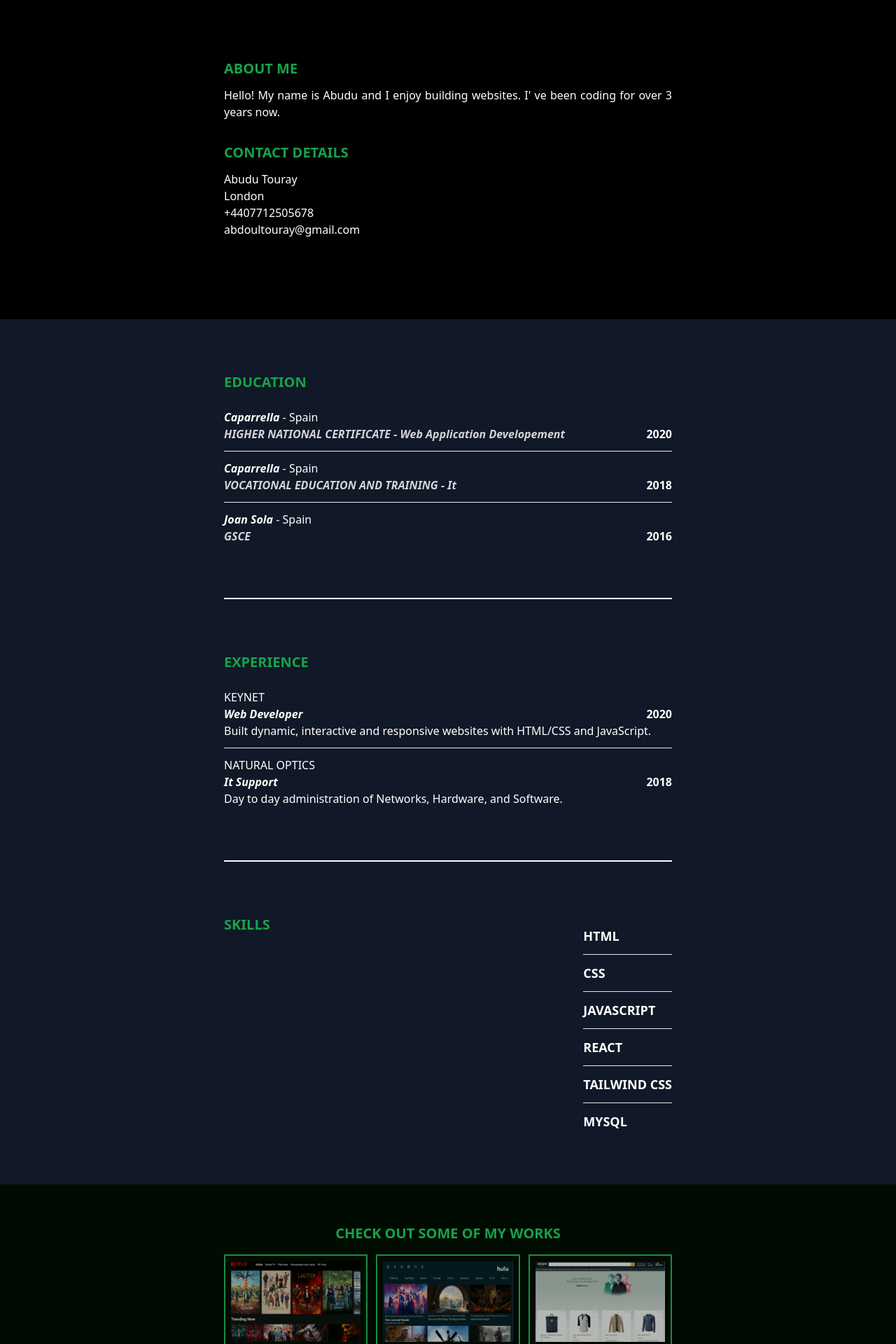
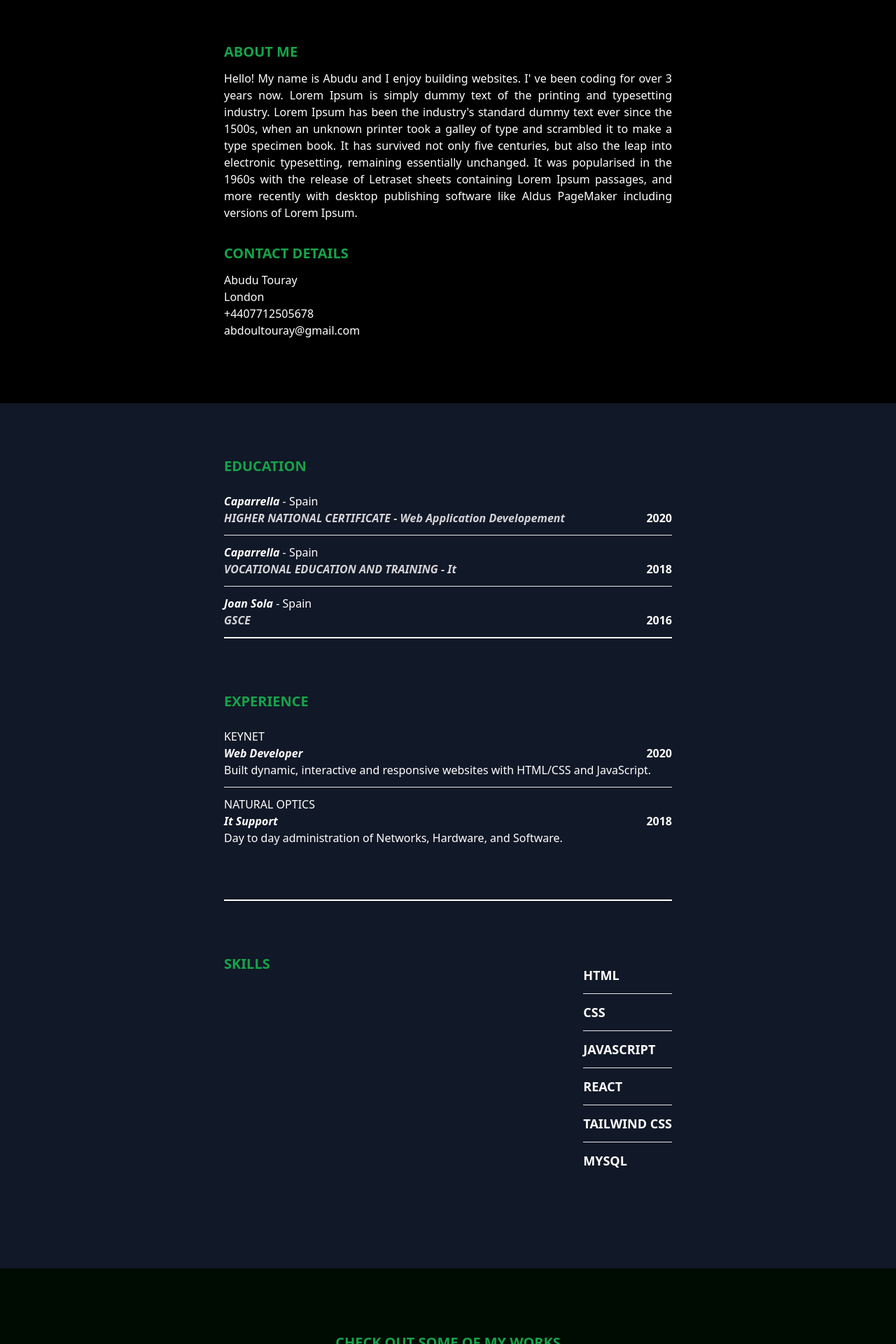
Before and after one commit to abudut/abuducv, a Next.js app: page / in a window 1280 px wide. Shown: the part 820-2740 px from the top of the page at 70% size. Built offline with nearby package versions, Linux system fonts and the light colour scheme; a web font is replaced by a local one.

Commit message:
first commit

```diff
--- a/components/About.js
+++ b/components/About.js
@@ -3,14 +3,24 @@
 function About() {
   return (
     <section id="About">
-      <div className="flex justify-center bg-black text-white w-full divide-y divide-light-blue-400 py-16">
-        <div className="w-1/2 my-10 text-center">
+      <div className="w-full flex justify-center bg-black text-white divide-y divide-light-blue-400 py-10">
+        <div className="w-4/5 sm:w-1/2 my-10 text-center">
           <h1 className="text-left pb-3 text-green-600 font-bold text-lg sm:text-xl">
             ABOUT ME
           </h1>
 
           <p className="text-justify pb-5">
-            Hello! My name is Abudu and I enjoy building websites. I&apos; ve been coding for over 3 years now.
+            Hello! My name is Abudu and I enjoy building websites. I&apos; ve
+            been coding for over 3 years now. Lorem Ipsum is simply dummy text
+            of the printing and typesetting industry. Lorem Ipsum has been the
+            industry&apos;s standard dummy text ever since the 1500s, when an unknown
+            printer took a galley of type and scrambled it to make a type
+            specimen book. It has survived not only five centuries, but also the
+            leap into electronic typesetting, remaining essentially unchanged.
+            It was popularised in the 1960s with the release of Letraset sheets
+            containing Lorem Ipsum passages, and more recently with desktop
+            publishing software like Aldus PageMaker including versions of Lorem
+            Ipsum.
           </p>
 
           <div className="py-3">
--- a/components/Header.js
+++ b/components/Header.js
@@ -83,7 +83,7 @@
                         to="Projects"
                         spy={true}
                         smooth={true}
-                        offset={10}
+                        offset={0}
                         duration={50}
                       >
                         Projects
--- a/components/Homep.js
+++ b/components/Homep.js
@@ -2,13 +2,12 @@
 import Typewriter from "typewriter-effect";
 
 function Homep() {
-  const name = "Abudu";
-  const surname = "Touray";
   return (
     <section id="Home">
       <div
         style={{
           backgroundImage: `url('/images/matrix_code_numbers_147523_1920x1080.jpg')`,
+
         }}
         className="bg-center bg-cover bg-no-repeat h-screen w-full text-gray-50 object-contain "
       >
--- a/components/Project.js
+++ b/components/Project.js
@@ -5,8 +5,8 @@
 function Project() {
   return (
     <section id="Projects">
-      <div className="flex justify-center bg-[#000b01] text-white w-full divide-y divide-light-blue-400">
-        <div className="w-1/2 my-10 text-center ">
+      <div className=" py-9 flex justify-center bg-[#000b01] text-white w-full divide-y divide-light-blue-400">
+        <div className="w-4/5 sm:w-4/5 my-10 text-center ">
           <h1 className="text-center p-4 text-green-600 font-bold text-lg sm:text-xl">
             CHECK OUT SOME OF MY WORKS
           </h1>
@@ -14,7 +14,7 @@
           <div className="grid grid-cols-1 gap-3 md:grid-cols-3 ">
             <div className="p-2 hover:p-1 border-2 hover:border-4 hover:brightness-105 border-green-500  opacity-100 lg:opacity-70  hover:opacity-100 transition duration-300 ease-in transform sm:hover:scale-105 hover:z-50">
               <img
-                className="object-center  h-auto w-auto"
+                className="object-center  h-auto w-auto mb-1"
                 src="images\netfl.PNG"
                 alt="NetflixClone"
               />
@@ -32,7 +32,7 @@
             </div>
             <div className="p-2 hover:p-1  border-2 hover:border-4 hover:brightness-105 border-green-500  opacity-100 lg:opacity-70  hover:opacity-100 transition duration-300 ease-in transform sm:hover:scale-105 hover:z-50">
               <img
-                className="object-center h-auto w-auto"
+                className="object-center h-auto w-auto mb-1"
                 src="images\hulu.PNG"
                 alt="huluClone"
               />
@@ -50,7 +50,7 @@
             </div>
             <div className="p-2 hover:p-1 border-2  hover:border-4 hover:brightness-105 border-green-500 opacity-100 lg:opacity-70  hover:opacity-100 transition duration-300 ease-in transform sm:hover:scale-105 hover:z-50">
               <img
-                className="object-center h-auto w-auto"
+                className="object-center h-auto w-auto mb-1"
                 src="images\amazon.PNG"
                 alt="AmazonClone"
               />
--- a/components/Resume.js
+++ b/components/Resume.js
@@ -3,9 +3,9 @@
 function Resume() {
   return (
     <section id="Resume">
-      <div className="bg-gray-900 w-full text-white flex justify-center ">
-        <div className="divide-y-2 w-full px-8 divide-white sm:w-3/6 sm:px-0 ">
-          <div className=" py-4  sm:py-16 ">
+      <div className="bg-gray-900 w-full text-white flex justify-center  py-4  sm:py-16 ">
+        <div className="divide-y-2  w-4/5 sm:w-1/2 divide-white ">
+          <div className="">
             <h1 className="text-left p-3 pl-0 text-green-600 font-bold text-lg sm:text-xl">
               EDUCATION
             </h1>{" "}
--- a/tailwind.config.js
+++ b/tailwind.config.js
@@ -2,7 +2,7 @@
 
 const colors = require('tailwindcss/colors')
 module.exports = {
-
+  important:true,
   content: [
     "./pages/**/*.{js,ts,jsx,tsx}",
     "./components/**/*.{js,ts,jsx,tsx}",
```
